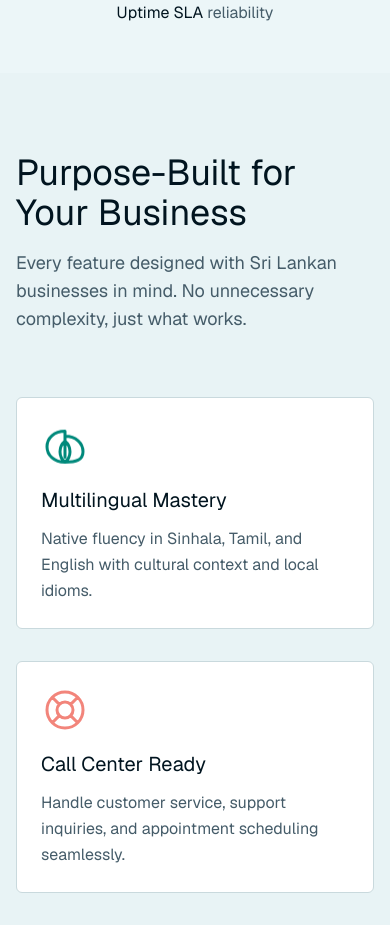
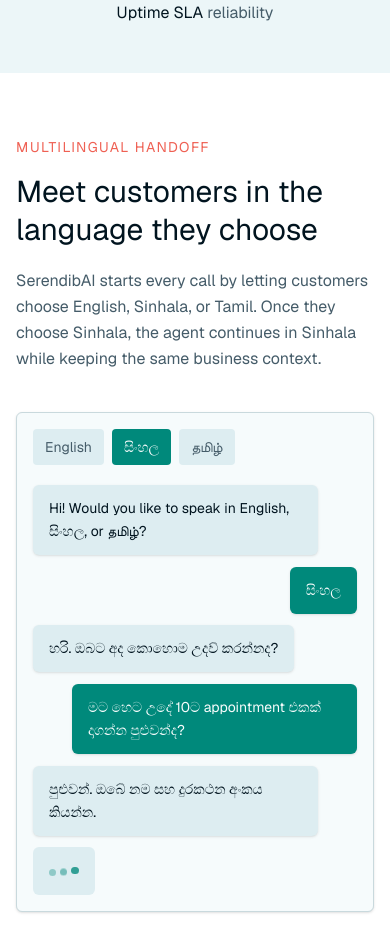
Before and after one commit to nizarhaider/serendibai-website, a Next.js app: page / in a window 390 px wide. Shown: the part 1060-1985 px from the top of the page. Built offline with nearby package versions, Linux system fonts and the light colour scheme.

Commit message:
Add conversation and architecture sections

```diff
--- a/app/globals.css
+++ b/app/globals.css
@@ -199,6 +199,28 @@
     }
   }
 
+  @keyframes bubble-reveal {
+    0% {
+      opacity: 0;
+      transform: translateY(10px) scale(0.98);
+    }
+    12%, 100% {
+      opacity: 1;
+      transform: translateY(0) scale(1);
+    }
+  }
+
+  @keyframes typing-pulse {
+    0%, 80%, 100% {
+      opacity: 0.35;
+      transform: translateY(0);
+    }
+    40% {
+      opacity: 1;
+      transform: translateY(-3px);
+    }
+  }
+
   .animate-float {
     animation: float 3s ease-in-out infinite;
   }
@@ -222,4 +244,49 @@
   .animate-expand {
     animation: expand 2.5s ease-in-out infinite;
   }
+
+  .conversation-bubble {
+    opacity: 0;
+    animation: bubble-reveal 7s ease-out infinite both;
+  }
+
+  .conversation-typing {
+    opacity: 0;
+    animation: bubble-reveal 7s ease-out 4.5s infinite both;
+  }
+
+  .typing-dot {
+    display: inline-block;
+    width: 0.45rem;
+    height: 0.45rem;
+    margin-right: 0.25rem;
+    border-radius: 9999px;
+    background: var(--color-primary);
+    animation: typing-pulse 1s ease-in-out infinite;
+  }
+
+  .typing-dot:nth-child(2) {
+    animation-delay: 120ms;
+  }
+
+  .typing-dot:nth-child(3) {
+    margin-right: 0;
+    animation-delay: 240ms;
+  }
+
+  @media (prefers-reduced-motion: reduce) {
+    .conversation-bubble,
+    .conversation-typing {
+      opacity: 1;
+      animation: none;
+    }
+
+    .conversation-typing {
+      display: none;
+    }
+
+    .typing-dot {
+      animation: none;
+    }
+  }
 }
--- a/app/page.tsx
+++ b/app/page.tsx
@@ -1,6 +1,8 @@
 import Header from '@/components/header'
 import Hero from '@/components/hero'
+import ConversationDemo from '@/components/conversation-demo'
 import Features from '@/components/features'
+import ArchitectureSection from '@/components/architecture-section'
 import PricingCalculator from '@/components/pricing-calculator'
 import CTASection from '@/components/cta-section'
 import Footer from '@/components/footer'
@@ -10,9 +12,11 @@ export default function Home() {
     <main className="min-h-screen bg-background">
       <Header />
       <Hero />
+      <ConversationDemo />
       <section id="features">
         <Features />
       </section>
+      <ArchitectureSection />
       <section id="pricing">
         <PricingCalculator />
       </section>
--- /dev/null
+++ b/components/architecture-section.tsx
@@ -0,0 +1,77 @@
+import Image from 'next/image'
+import { Database, LockKeyhole, ServerCog, ShieldCheck } from 'lucide-react'
+
+const architecturePoints = [
+  {
+    icon: ServerCog,
+    title: 'Fully in-house',
+    description:
+      'The voice layer, language logic, and orchestration are built and operated by SerendibAI.',
+  },
+  {
+    icon: LockKeyhole,
+    title: 'Privately hosted',
+    description:
+      'Customer conversations run through a private hosted environment, not a patchwork of exposed tools.',
+  },
+  {
+    icon: Database,
+    title: 'Business controlled',
+    description:
+      'Integrations connect to your workflows while keeping conversation handling deliberate and contained.',
+  },
+  {
+    icon: ShieldCheck,
+    title: 'Private by design',
+    description:
+      'Architecture choices prioritize confidential customer calls and operational visibility.',
+  },
+]
+
+export default function ArchitectureSection() {
+  return (
+    <section id="architecture" className="py-16 sm:py-20 px-4 sm:px-6 lg:px-8 bg-secondary text-secondary-foreground">
+      <div className="max-w-6xl mx-auto grid grid-cols-1 lg:grid-cols-2 gap-10 lg:gap-14 items-center">
+        <div>
+          <p className="text-sm font-heading tracking-widest text-accent uppercase mb-4">
+            Architecture
+          </p>
+          <h2 className="text-3xl sm:text-5xl font-heading mb-5 leading-tight">
+            In-house, hosted, and private for every conversation
+          </h2>
+          <p className="text-base sm:text-lg text-secondary-foreground/80 leading-relaxed mb-8">
+            SerendibAI is designed as a private voice AI stack for Sri Lankan
+            businesses. Calls flow through our hosted voice layer, in-house
+            language intelligence, and your business systems without exposing
+            sensitive conversations as an afterthought.
+          </p>
+
+          <div className="grid grid-cols-1 sm:grid-cols-2 gap-4">
+            {architecturePoints.map((point) => {
+              const Icon = point.icon
+              return (
+                <div key={point.title} className="rounded-lg border border-white/10 bg-white/5 p-4">
+                  <Icon className="mb-3 h-5 w-5 text-primary" aria-hidden="true" />
+                  <h3 className="font-heading text-base mb-2">{point.title}</h3>
+                  <p className="text-sm leading-relaxed text-secondary-foreground/75">
+                    {point.description}
+                  </p>
+                </div>
+              )
+            })}
+          </div>
+        </div>
+
+        <div className="relative aspect-[16/10] overflow-hidden rounded-lg border border-white/10 shadow-xl">
+          <Image
+            src="/serendibai-private-architecture.webp"
+            alt="Private in-house SerendibAI architecture visual"
+            fill
+            className="object-cover"
+            sizes="(min-width: 1024px) 50vw, 100vw"
+          />
+        </div>
+      </div>
+    </section>
+  )
+}
--- /dev/null
+++ b/components/conversation-demo.tsx
@@ -0,0 +1,96 @@
+const messages = [
+  {
+    role: 'ai',
+    text: 'Hi! Would you like to speak in English, සිංහල, or தமிழ்?',
+    delay: '0ms',
+  },
+  {
+    role: 'user',
+    text: 'සිංහල',
+    delay: '900ms',
+  },
+  {
+    role: 'ai',
+    text: 'හරි. ඔබට අද කොහොම උදව් කරන්නද?',
+    delay: '1800ms',
+  },
+  {
+    role: 'user',
+    text: 'මට හෙට උදේ 10ට appointment එකක් දාගන්න පුළුවන්ද?',
+    delay: '2700ms',
+  },
+  {
+    role: 'ai',
+    text: 'පුළුවන්. ඔබේ නම සහ දුරකථන අංකය කියන්න.',
+    delay: '3600ms',
+  },
+]
+
+export default function ConversationDemo() {
+  return (
+    <section className="py-16 sm:py-20 px-4 sm:px-6 lg:px-8 bg-card">
+      <div className="max-w-6xl mx-auto grid grid-cols-1 lg:grid-cols-[0.9fr_1.1fr] gap-10 lg:gap-16 items-center">
+        <div>
+          <p className="text-sm font-heading tracking-widest text-accent uppercase mb-4">
+            Multilingual handoff
+          </p>
+          <h2 className="text-3xl sm:text-5xl font-heading text-foreground mb-5 leading-tight">
+            Meet customers in the language they choose
+          </h2>
+          <p className="text-base sm:text-lg text-muted-foreground leading-relaxed">
+            SerendibAI starts every call by letting customers choose English,
+            Sinhala, or Tamil. Once they choose Sinhala, the agent continues in
+            Sinhala while keeping the same business context.
+          </p>
+        </div>
+
+        <div className="rounded-lg border border-border bg-background p-4 sm:p-6 shadow-sm">
+          <div className="mb-5 flex flex-wrap gap-2">
+            {['English', 'සිංහල', 'தமிழ்'].map((language) => (
+              <span
+                key={language}
+                className={`rounded px-3 py-2 text-sm font-heading ${
+                  language === 'සිංහල'
+                    ? 'bg-primary text-primary-foreground'
+                    : 'bg-muted text-muted-foreground'
+                }`}
+              >
+                {language}
+              </span>
+            ))}
+          </div>
+
+          <div className="space-y-3" aria-label="Animated Sinhala conversation preview">
+            {messages.map((message, index) => (
+              <div
+                key={`${message.role}-${index}`}
+                className={`conversation-bubble flex ${
+                  message.role === 'user' ? 'justify-end' : 'justify-start'
+                }`}
+                style={{ animationDelay: message.delay }}
+              >
+                <p
+                  className={`max-w-[88%] rounded-lg px-4 py-3 text-sm sm:text-base leading-relaxed shadow-sm ${
+                    message.role === 'user'
+                      ? 'bg-primary text-primary-foreground'
+                      : 'bg-muted text-foreground'
+                  }`}
+                >
+                  {message.text}
+                </p>
+              </div>
+            ))}
+
+            <div className="conversation-typing flex justify-start" aria-hidden="true">
+              <div className="rounded-lg bg-muted px-4 py-3">
+                <span className="typing-dot"></span>
+                <span className="typing-dot"></span>
+                <span className="typing-dot"></span>
+              </div>
+            </div>
+          </div>
+        </div>
+      </div>
+    </section>
+  )
+}
--- a/components/cta-section.tsx
+++ b/components/cta-section.tsx
@@ -1,6 +1,6 @@
 export default function CTASection() {
   return (
-    <section className="py-20 px-4 sm:px-6 lg:px-8">
+    <section id="contact" className="py-20 px-4 sm:px-6 lg:px-8">
       <div className="max-w-4xl mx-auto">
         <div className="bg-secondary text-secondary-foreground rounded-lg p-8 sm:p-16 text-center border border-primary/20">
           <h2 className="text-4xl sm:text-5xl font-heading mb-6">
--- a/components/hero.tsx
+++ b/components/hero.tsx
@@ -52,14 +52,15 @@ export default function Hero() {
         <div className={`mb-20 transition-all duration-1000 delay-500 ${isVisible ? 'opacity-100 scale-100' : 'opacity-0 scale-95'}`}>
           <div className="relative h-48 sm:h-80 lg:h-96 rounded-lg overflow-hidden shadow-xl border border-border/30">
             <Image
-              src="/hero-voice-waves.png"
-              alt="Voice AI Technology"
+              src="/serendibai-hero-ai-support.webp"
+              alt="Sri Lankan support operator using SerendibAI voice technology"
               fill
-              className="object-cover object-center sm:object-center"
+              className="object-cover object-center"
               style={{
-                objectPosition: 'center 30%'
+                objectPosition: 'center 42%'
               }}
               priority
+              sizes="(min-width: 1024px) 1024px, 100vw"
             />
           </div>
         </div>
--- a/styles/slider.css
+++ b/styles/slider.css
@@ -1,14 +1,15 @@
 /* React Slider Styles */
 .slider {
   width: 100%;
-  height: 8px;
+  height: 32px;
   border-radius: 2px;
-  background: var(--color-muted);
+  background: transparent;
   outline: none;
   -webkit-appearance: none;
 }
 
 .slider-track {
+  top: 12px;
   background: var(--color-border);
   height: 8px;
   border-radius: 2px;
@@ -19,6 +20,7 @@
 }
 
 .slider-thumb {
+  top: 4px;
   background: var(--color-primary);
   border: 3px solid var(--color-card);
   box-shadow: 0 2px 8px color-mix(in oklch, var(--color-primary) 26%, transparent);
@@ -34,6 +36,11 @@
   transform: scale(1.1);
 }
 
+.slider-thumb:focus-visible {
+  outline: 3px solid color-mix(in oklch, var(--color-primary) 32%, transparent);
+  outline-offset: 3px;
+}
+
 .slider-thumb:active {
   cursor: grabbing;
 }
```
Also changed, not shown: components/footer.tsx (+5 -5 lines), components/header.tsx (+4 -4 lines), public/serendibai-hero-ai-support.webp (added), public/serendibai-private-architecture.webp (added).
